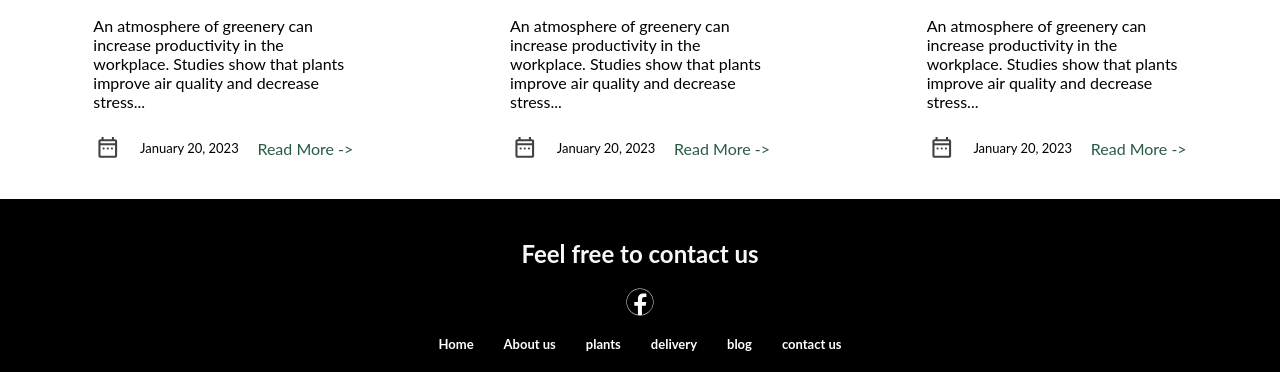
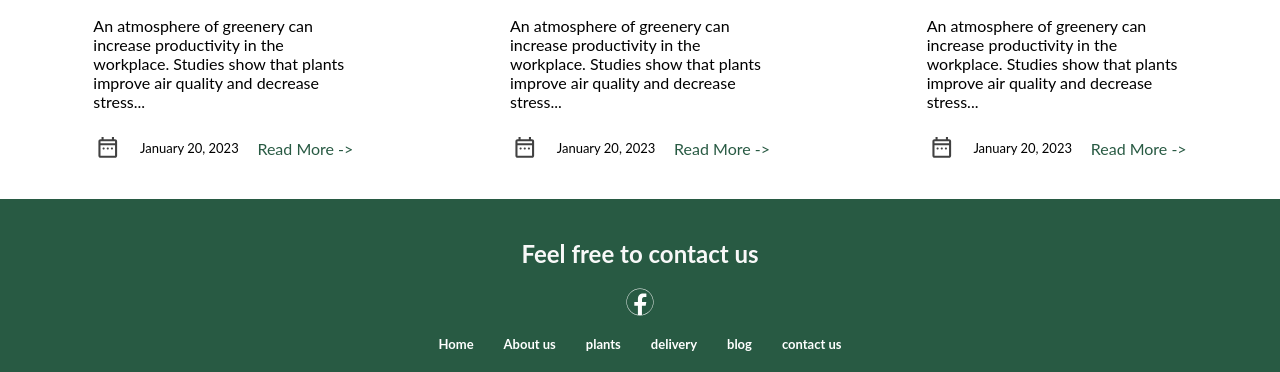
Before and after one commit to 99aliyousif99/aonfilesite, a website built with Parcel: page index.html in a window 1280 px wide. Shown: the part 3409-3781 px from the top of the page. Built offline with nearby package versions, Linux system fonts and the light colour scheme; files whose address does not match are found by name; a web font is replaced by a local one.

Commit message:
change footer color (by Yaseen)

```diff
--- a/style.css
+++ b/style.css
@@ -394,7 +394,7 @@ footer {
     align-items: center;
     flex-direction: column;
     padding: 20px;
-    background-color: black;
+    background-color: #285A43;
     color: #F8F8F8;
     text-align: center;
 }
```
